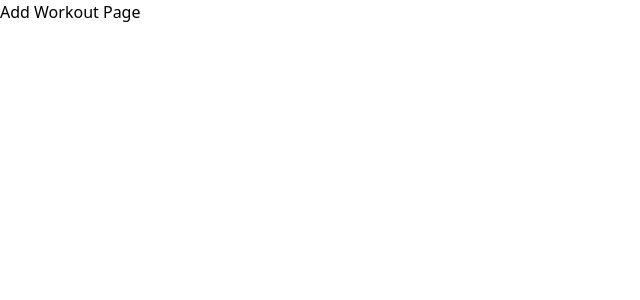
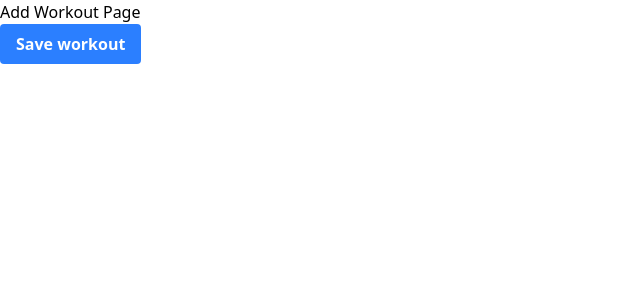
Before and after one commit to MarkCarson777/tracker, a React (Vite) app: page /addWorkout in a window 1280 px wide. Shown: the top 300 px of the page, without its empty margins (0-640 px from the left). Built offline with nearby package versions, Linux system fonts and the light colour scheme.

Commit message:
created basic Button component

```diff
--- /dev/null
+++ b/src/components/Button/index.tsx
@@ -0,0 +1,15 @@
+interface ButtonProps {
+  children: React.ReactNode;
+  onClick: () => void;
+}
+
+export function Button({ children, onClick }: ButtonProps) {
+  return (
+    <button
+      className="bg-blue-500 text-white font-semibold py-2 px-4 rounded"
+      onClick={onClick}
+    >
+      {children}
+    </button>
+  );
+}
--- a/src/pages/AddWorkoutPage/index.tsx
+++ b/src/pages/AddWorkoutPage/index.tsx
@@ -1,3 +1,10 @@
+import { Button } from "../../components/Button";
+
 export function AddWorkoutPage() {
-  return <span>Add Workout Page</span>;
+  return (
+    <div>
+      <p>Add Workout Page</p>
+      <Button onClick={() => console.log("addWorkout")}>Save workout</Button>
+    </div>
+  );
 }
```
